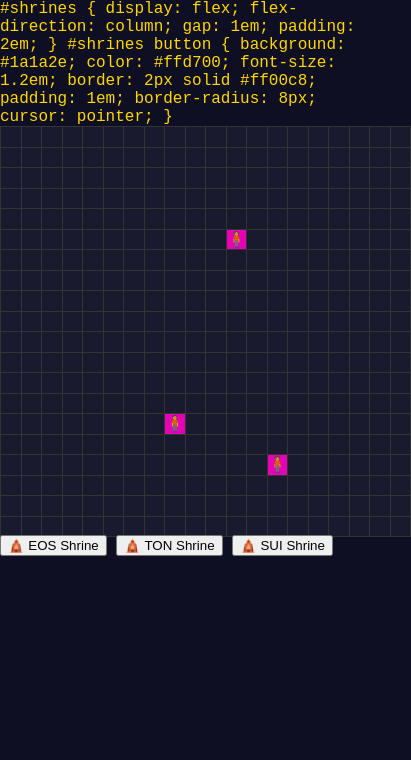
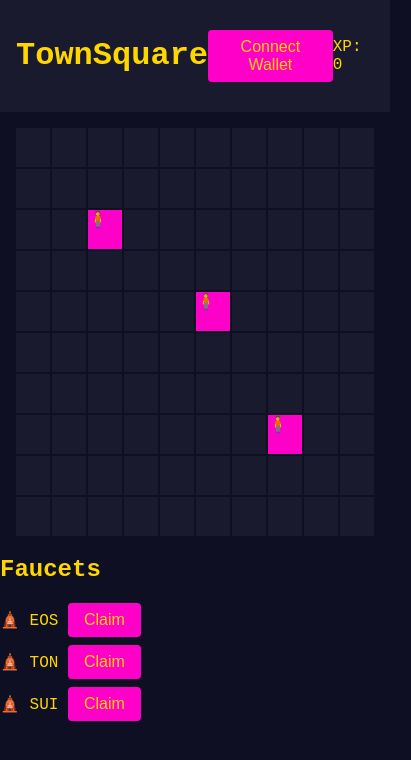
Before and after one commit to No-Gas-Labs/omnichain-faucet-townsquare, a plain HTML site: page index.html in a window 390 px wide. Shown: the whole page, 411 px wide, since content can reach past the window. Drawn offline with Linux system fonts and the light colour scheme.

Commit message:
Add minimal TownSquare MVP

```diff
--- a/index.html
+++ b/index.html
@@ -1,73 +1,38 @@
 <!DOCTYPE html>
+<!-- 🪓 No_Gas_Labs™ — TownSquare Build -->
+<!-- Fuck yes. Let’s make these wallets sing. -->
+<!-- If this breaks, blame recursion not the dev. -->
 <html lang="en">
 <head>
-  <meta charset="UTF-8" />
-  <meta name="viewport" content="width=device-width, initial-scale=1.0"/>
-  <title>🏛️ Omnichain Faucet TownSquare</title>
-  <style>
-    body {
-      background: #0f0f23;
-      color: #ffd700;
-      font-family: 'Courier New', monospace;
-      margin: 0;
-      padding: 0;
-      overflow: hidden;
-    }
-    #grid {
-      display: grid;
-      grid-template-columns: repeat(20, 5vw);
-      grid-template-rows: repeat(20, 5vw);
-      gap: 1px;
-      margin: 0 auto;
-      max-width: 100vw;
-      max-height: 100vh;
-    }
-    .tile {
-      background: #1a1a2e;
-      border: 1px solid #333;
-      width: 100%;
-      height: 100%;
-    }
-    .npc {
-      background: #ff00c8;
-      animation: pulse 2s infinite alternate;
-    }
-    @keyframes pulse {
-      from { opacity: 0.5; }
-      to { opacity: 1; }
-    }
-  </style>
-  #shrines {
-  display: flex;
-  flex-direction: column;
-  gap: 1em;
-  padding: 2em;
-}
-
-#shrines button {
-  background: #1a1a2e;
-  color: #ffd700;
-  font-size: 1.2em;
-  border: 2px solid #ff00c8;
-  padding: 1em;
-  border-radius: 8px;
-  cursor: pointer;
-}
+  <meta charset="UTF-8">
+  <meta name="viewport" content="width=device-width, initial-scale=1.0">
+  <title>Omnichain Faucet TownSquare</title>
+  <link rel="stylesheet" href="style.css">
 </head>
 <body>
-  <div id="grid"></div>
-  <script src="js/town.js"></script>
-  <script src="js/npc.js"></script>
-  <script src="js/faucet.js"></script>
-  <script src="js/wallet.js"></script>
+  <header>
+    <h1>TownSquare</h1>
+    <button id="walletToggle">Connect Wallet</button>
+    <div id="xp">XP: 0</div>
+  </header>
+
+  <main>
+    <div id="grid"></div>
+    <section id="faucetList">
+      <h2>Faucets</h2>
+      <ul>
+        <li>🛕 EOS <button class="claim" data-chain="EOS">Claim</button></li>
+        <li>🛕 TON <button class="claim" data-chain="TON">Claim</button></li>
+        <li>🛕 SUI <button class="claim" data-chain="SUI">Claim</button></li>
+      </ul>
+    </section>
+  </main>
+
+  <aside id="sidebar" class="hidden">
+    <h2>Connect Wallet</h2>
+    <button id="connectBtn">Mock Connect</button>
+  </aside>
+
+  <script src="script.js"></script>
 </body>
-  <div id="shrines">
-  <button onclick="Faucet.claim('EOS')">🛕 EOS Shrine</button>
-  <button onclick="Faucet.claim('TON')">🛕 TON Shrine</button>
-  <button onclick="Faucet.claim('SUI')">🛕 SUI Shrine</button>
-</div>
 </html>
-<script type="module">
-  import Faucet from './js/faucet.js';
-  window.Faucet = Faucet;
-</script>
--- /dev/null
+++ b/script.js
@@ -0,0 +1,41 @@
+// 🪓 No_Gas_Labs™ — TownSquare Build
+// Fuck yes. Let’s make these wallets sing.
+// If this breaks, blame recursion not the dev.
+
+document.addEventListener('DOMContentLoaded', () => {
+  const grid = document.getElementById('grid');
+  for (let i = 0; i < 100; i++) {
+    const tile = document.createElement('div');
+    tile.className = 'tile';
+    if (i === 22 || i === 77 || i === 45) {
+      tile.classList.add('npc');
+      tile.textContent = '🧍';
+    }
+    grid.appendChild(tile);
+  }
+
+  const xpDisplay = document.getElementById('xp');
+  let xp = 0;
+  const addXP = amt => {
+    xp += amt;
+    xpDisplay.textContent = 'XP: ' + xp;
+  };
+
+  document.querySelectorAll('.claim').forEach(btn => {
+    btn.addEventListener('click', () => {
+      const chain = btn.dataset.chain;
+      alert(`💧 Drip from ${chain}!`);
+      addXP(10);
+      console.log(`🔧 What the fuck did we just do? Claimed ${chain}`);
+    });
+  });
+
+  const sidebar = document.getElementById('sidebar');
+  document.getElementById('walletToggle').addEventListener('click', () => {
+    sidebar.classList.toggle('show');
+  });
+  document.getElementById('connectBtn').addEventListener('click', () => {
+    alert('🔌 Wallet connected… sort of.');
+    sidebar.classList.remove('show');
+  });
+});
--- /dev/null
+++ b/style.css
@@ -0,0 +1,73 @@
+/* 🪓 No_Gas_Labs™ — TownSquare Build */
+/* Fuck yes. Let’s make these wallets sing. */
+/* If this breaks, blame recursion not the dev. */
+
+body {
+  margin: 0;
+  background: #0f0f23;
+  color: #ffd700;
+  font-family: 'Courier New', monospace;
+}
+
+header {
+  background: #1a1a2e;
+  color: #ffd700;
+  display: flex;
+  align-items: center;
+  justify-content: space-between;
+  padding: 1rem;
+}
+
+button {
+  background: #ff00c8;
+  color: #ffd700;
+  border: none;
+  padding: 0.5rem 1rem;
+  font-size: 1rem;
+  border-radius: 4px;
+}
+
+#grid {
+  display: grid;
+  grid-template-columns: repeat(10, 1fr);
+  grid-auto-rows: 10vw;
+  gap: 2px;
+  margin: 1rem;
+}
+
+.tile {
+  background: #1a1a2e;
+}
+
+.tile.npc {
+  background: #ff00c8;
+}
+
+#faucetList ul {
+  list-style: none;
+  padding: 0;
+}
+
+#faucetList li {
+  margin: 0.5rem 0;
+}
+
+#sidebar {
+  position: fixed;
+  right: 0;
+  top: 0;
+  width: 60%;
+  height: 100%;
+  background: #1a1a2e;
+  padding: 2rem;
+  transform: translateX(100%);
+  transition: transform 0.3s ease;
+}
+
+#sidebar.show {
+  transform: translateX(0);
+}
+
+.hidden {
+  display: none;
+}
```
